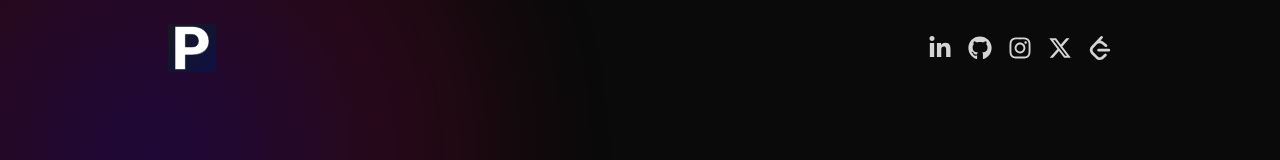
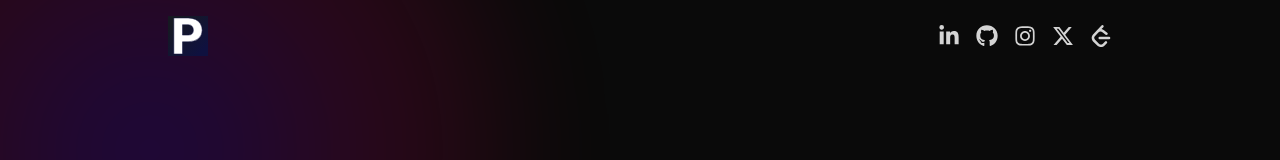
Before and after one commit to PranavParulekar-12/Pranav_portfolio, a React (Vite) app: page / in a window 1280 px wide. Shown: the top 160 px of the page. Built offline with nearby package versions, Linux system fonts and the light colour scheme.

Commit message:
Refactor Navbar component for improved layout and icon sizing

```diff
--- a/src/components/Navbar.jsx
+++ b/src/components/Navbar.jsx
@@ -12,29 +12,27 @@ function Navbar() {
       initial={{ opacity: 0, y: -100 }}
       transition={{ duration: 0.5, delay: 0.5 }}
       viewport={{ once: true }}
-      className="flex flex-col lg:flex-row items-center justify-between py-6 px-4 lg:px-32"
+      className="w-full flex flex-wrap items-center justify-between px-4 sm:px-6 md:px-10 lg:px-32 py-4 gap-4"
     >
       {/* Logo */}
-      <div className="mb-4 lg:mb-0">
-        <a href="/">
-          <img src={Logo} className="w-12 h-12" alt="logo" />
-        </a>
-      </div>
+      <a href="/" className="flex-shrink-0">
+        <img src={Logo} className="w-10 h-10" alt="logo" />
+      </a>
 
       {/* Social Icons */}
-      <div className="flex flex-wrap justify-center items-center gap-4">
+      <div className="flex flex-wrap justify-center items-center gap-4 ml-auto">
         <a
           href="https://www.linkedin.com/in/pranav-parulekar-75b386242"
           target="_blank"
         >
           <FaLinkedinIn
-            size={24}
+            size={22}
             className="hover:text-white transition-all duration-300"
           />
         </a>
         <a href="https://github.com/PranavParulekar-12" target="_blank">
           <FaGithub
-            size={24}
+            size={22}
             className="hover:text-white transition-all duration-300"
           />
         </a>
@@ -43,19 +41,19 @@ function Navbar() {
           target="_blank"
         >
           <FaInstagram
-            size={24}
+            size={22}
             className="hover:text-white transition-all duration-300"
           />
         </a>
         <a href="https://x.com/PranavParuleka3" target="_blank">
           <FaXTwitter
-            size={24}
+            size={22}
             className="hover:text-white transition-all duration-300"
           />
         </a>
         <a href="https://leetcode.com/u/PranavParulekar12/" target="_blank">
           <SiLeetcode
-            size={24}
+            size={22}
             className="hover:text-white transition-all duration-300"
           />
         </a>
```
